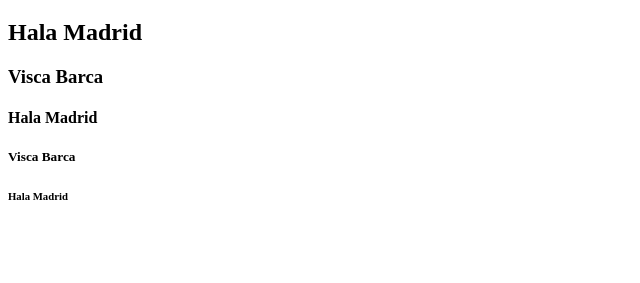
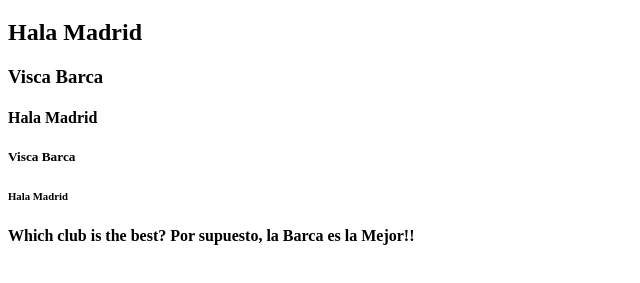
Before and after one commit to Rcha3110/WebDClasses, a plain HTML site: page index.html in a window 1280 px wide. Shown: the part 61-344 px from the top of the page, without its empty margins (0-640 px from the left). Drawn offline with Linux system fonts and the light colour scheme.

Commit message:
bold & strong

```diff
--- a/index.html
+++ b/index.html
@@ -12,5 +12,9 @@
     <h4>Hala Madrid</h4>
     <h5>Visca Barca</h5>
     <h6>Hala Madrid</h6>
+    <b>Which club is the best?</b>
+    <strong>
+        Por supuesto, la Barca es la Mejor!!
+    </strong>
 </body>
 </html>
```
